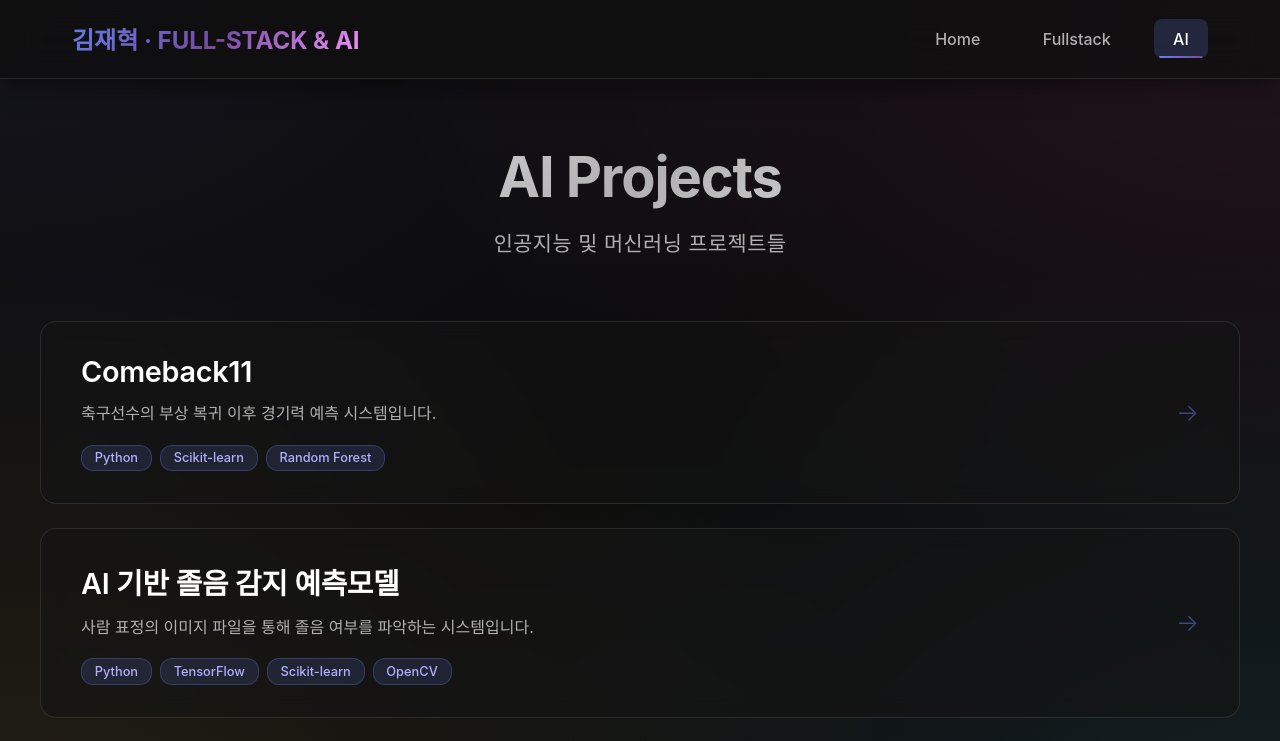
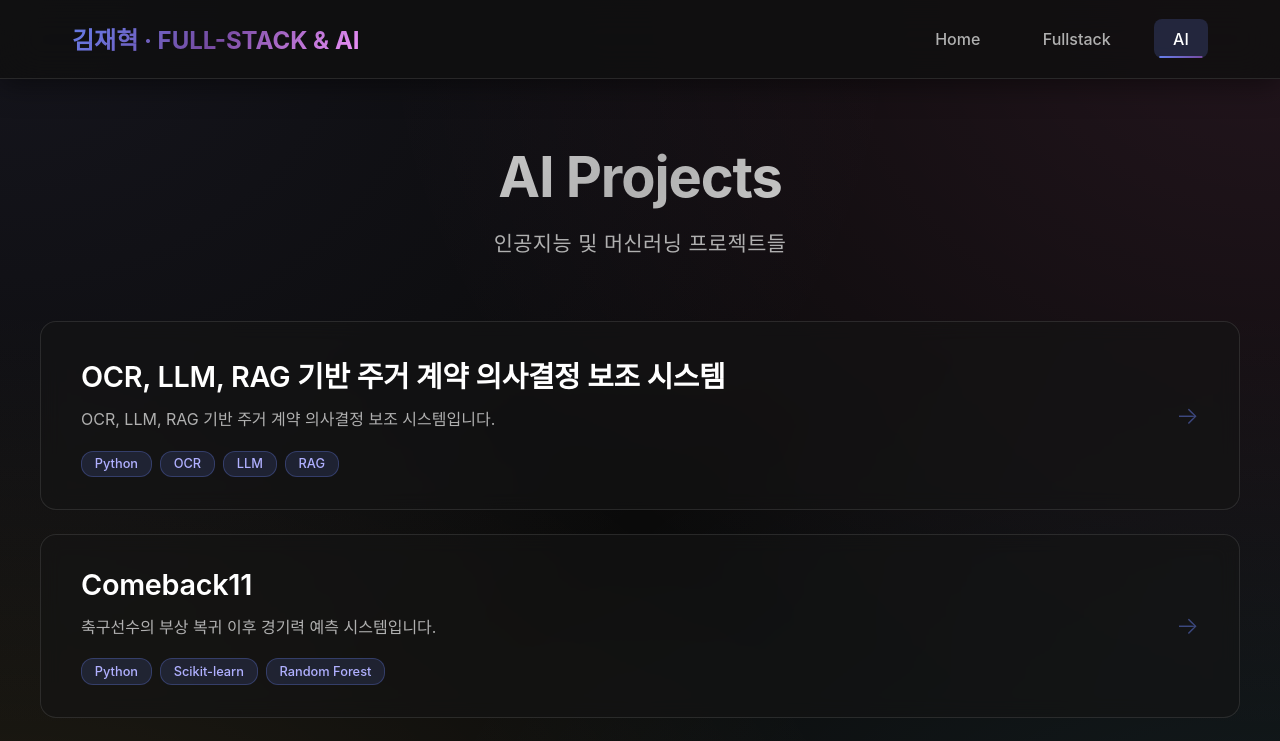
Before and after one commit to waguwagu796/waguwagu796.github.io, a React (Create React App) app: page /ai in a window 1280 px wide. Shown: the top 741 px of the page. Built offline with nearby package versions, Linux system fonts and the light colour scheme.

Commit message:
Home'Scan 추가

```diff
--- a/src/data/projects.js
+++ b/src/data/projects.js
@@ -2,6 +2,25 @@
 export const aiProjects = [
   {
     id: 1,
+    title: 'OCR, LLM, RAG 기반 주거 계약 의사결정 보조 시스템',
+    description: `OCR, LLM, RAG 기반 주거 계약 의사결정 보조 시스템입니다.
+    주거 계약서의 내용을 OCR로 추출하고, LLM을 통해 계약 내용을 요약하며, RAG를 통해 관련 법률 정보를 검색하여 사용자에게 주거 계약에 대한 의사결정을 도와줍니다.`,
+    tech: ['Python', 'OCR', 'LLM', 'RAG'],
+    github: 'https://github.com/waguwagu796/AI_HomeMatch.git',
+    demo: '#',
+    video: '/images/HomeScan/HomeScan.mp4',
+    images: [
+      // { url: '/images/HomeScan/분석 결과.png', description: 'OCR 모델 분석 결과 화면' },
+      // { url: '/images/HomeScan/상세 예측 정보.png', description: '계약 내용 요약 및 관련 법률 정보 표시' },
+      // { url: '/images/HomeScan/참고사항.png', description: '사용자에게 주거 계약에 대한 참고사항 안내' }
+    ],
+    documents: [],
+    role: `1. OCR 모델 설계 및 학습
+    2. 배포 환경 설정 및 API 구축
+    3. LLM 및 RAG 통합 개발`
+  },
+  {
+    id: 2,
     title: 'Comeback11',
     description: `축구선수의 부상 복귀 이후 경기력 예측 시스템입니다.
     선수의 나이, 포지션, 부상 이력, 부상 전 경기력 등을 바탕으로 머신러닝 모델을 구축하여 복귀 후 경기력을 예측합니다.`,
@@ -19,7 +38,7 @@ export const aiProjects = [
     2. 랜덤 포레스트 기법 활용한 머신러닝 기반 예측 모델 설계`
   },
   {
-    id: 2,
+    id: 3,
     title: 'AI 기반 졸음 감지 예측모델',
     description: `사람 표정의 이미지 파일을 통해 졸음 여부를 파악하는 시스템입니다.
     CNN 기법을 활용하여 모델을 학습시켰고, LLM을 통해 사용자에게 자연어로 설명하는 기능이 포함되어있습니다.`,
```
Also changed, not shown: 1 other file (tests, documents, lock files or other folders).
